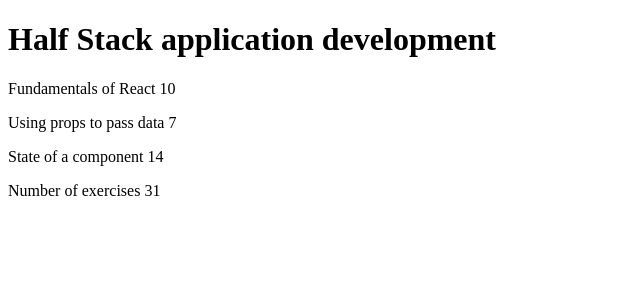
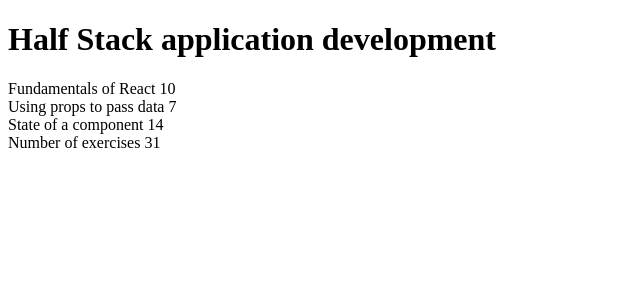
Before and after one commit to Adecas-Eg/Part0, a React (Vite) app in the folder part1/: page / in a window 1280 px wide. Shown: the top 300 px of the page, without its empty margins (0-640 px from the left). Built offline with nearby package versions, Linux system fonts and the light colour scheme.

Commit message:
part1 exercis 2

```diff
--- a/part1/src/App.jsx
+++ b/part1/src/App.jsx
@@ -2,24 +2,31 @@
   return <h1>{props.course}</h1>;
 };
 
-
+const Part = (props) => {
+  return (
+    <div>
+      {props.part} {props.exercises}
+    </div>
+  );
+};
 const Content = (props) => {
   return (
     <div>
-      <p>
-        {props.part} {props.exercises}
-      </p>
+      <Part part={props.part1} exercises={props.exercises1}></Part>
+      <Part part={props.part2} exercises={props.exercises2}></Part>
+      <Part part={props.part3} exercises={props.exercises3}></Part>
     </div>
-  )
-}
+  );
+};
 
 const Total = (props) => {
   return (
-   <div>
-      Number of exercises {props.exercises1+ props.exercises2+ props.exercises3}
-   </div>
-  )
-}
+    <div>
+      Number of exercises{" "}
+      {props.exercises1 + props.exercises2 + props.exercises3}
+    </div>
+  );
+};
 
 const App = () => {
   const course = "Half Stack application development";
@@ -33,12 +40,15 @@
     <div>
       <Header course={course}></Header>
 
-      <Content part={part1} exercises={exercises1} ></Content>
-      <Content part={part2} exercises={exercises2} ></Content>
-      <Content part={part3} exercises={exercises3} ></Content>
+      <Content part1={part1} part2={part2} part3={part3} exercises1={exercises1}
+       exercises2= {exercises2 }  exercises3= {exercises3}></Content>
 
-      <Total exercises1 = {exercises1}  exercises2 = {exercises2} exercises3 = {exercises3} ></Total>
 
+      <Total
+        exercises1={exercises1}
+        exercises2={exercises2}
+        exercises3={exercises3}
+      ></Total>
     </div>
   );
 };
```
